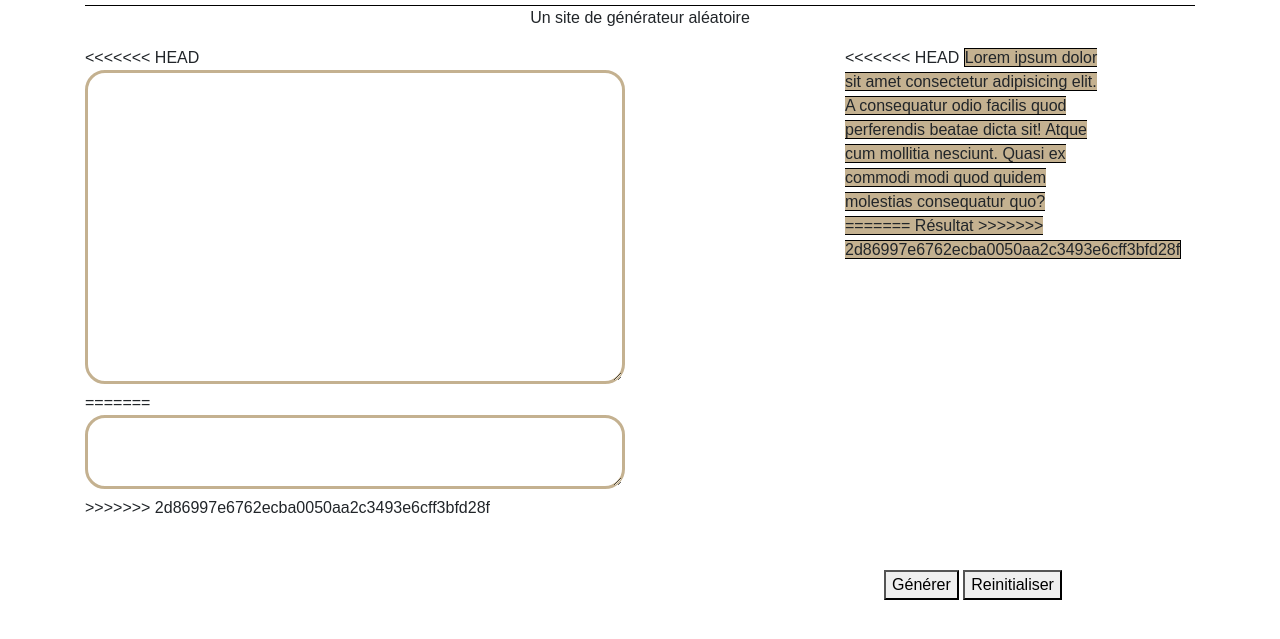
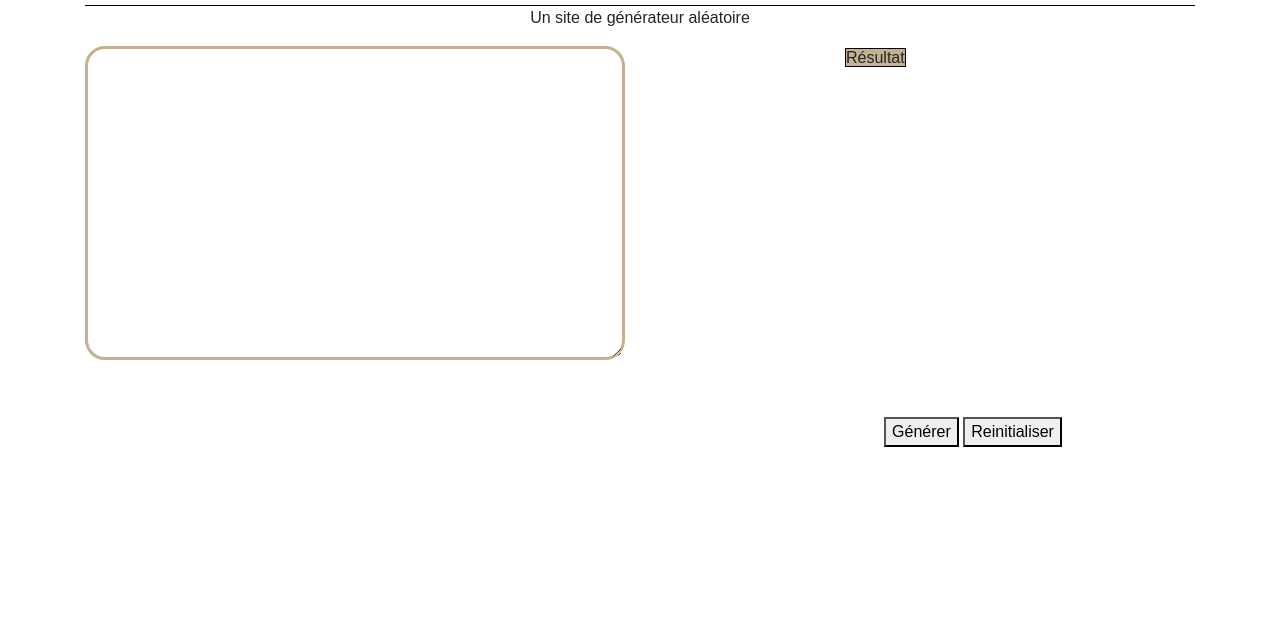
Before and after one commit to 24eme/temerator, a plain HTML site: page view/index.html in a window 1280 px wide. Shown: the part 71-710 px from the top of the page. Drawn offline with nearby package versions, Linux system fonts and the light colour scheme.

Commit message:
version bootstrap

```diff
--- a/view/index.html
+++ b/view/index.html
@@ -29,24 +29,22 @@
 
                     <!-- <p>Veuillez saisir un choix par ligne</p> -->
 
-<<<<<<< HEAD
-                  <textarea rows="12"></textarea>
+
+                  <textarea   id = "textarea" rows="12"></textarea>
 
 
-=======
-                <textarea id = "textarea"></textarea>
->>>>>>> 2d86997e6762ecba0050aa2c3493e6cff3bfd28f
+
+
               </div>
             <!-- <div class="content"> -->
                 <div class="col-sm-3 offset-sm-2 ">
                   <!-- <div class="resultat"> -->
-<<<<<<< HEAD
-                    <span class="resultat">
-                      Lorem ipsum dolor sit amet consectetur adipisicing elit. A consequatur odio facilis quod perferendis beatae dicta sit! Atque cum mollitia nesciunt. Quasi ex commodi modi quod quidem molestias consequatur quo?
-=======
-                    <span id="resultat">
-                        Résultat
->>>>>>> 2d86997e6762ecba0050aa2c3493e6cff3bfd28f
+
+                    <span class="resultat" id="resultat">
+                      Résultat
+                    <!-- <span id="resultat">
+                        Résultat -->
+
                     </span>
 
                 </div>
```
